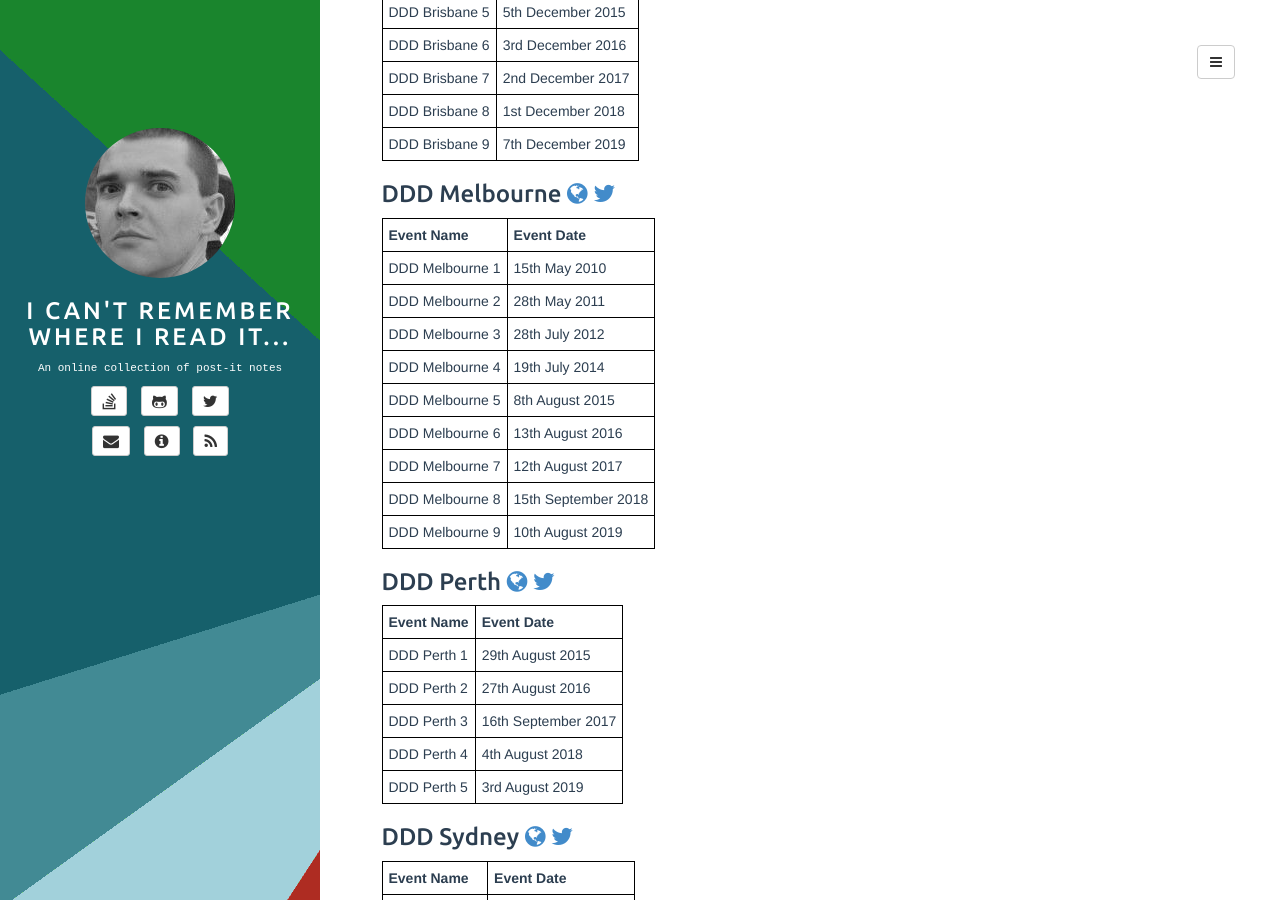
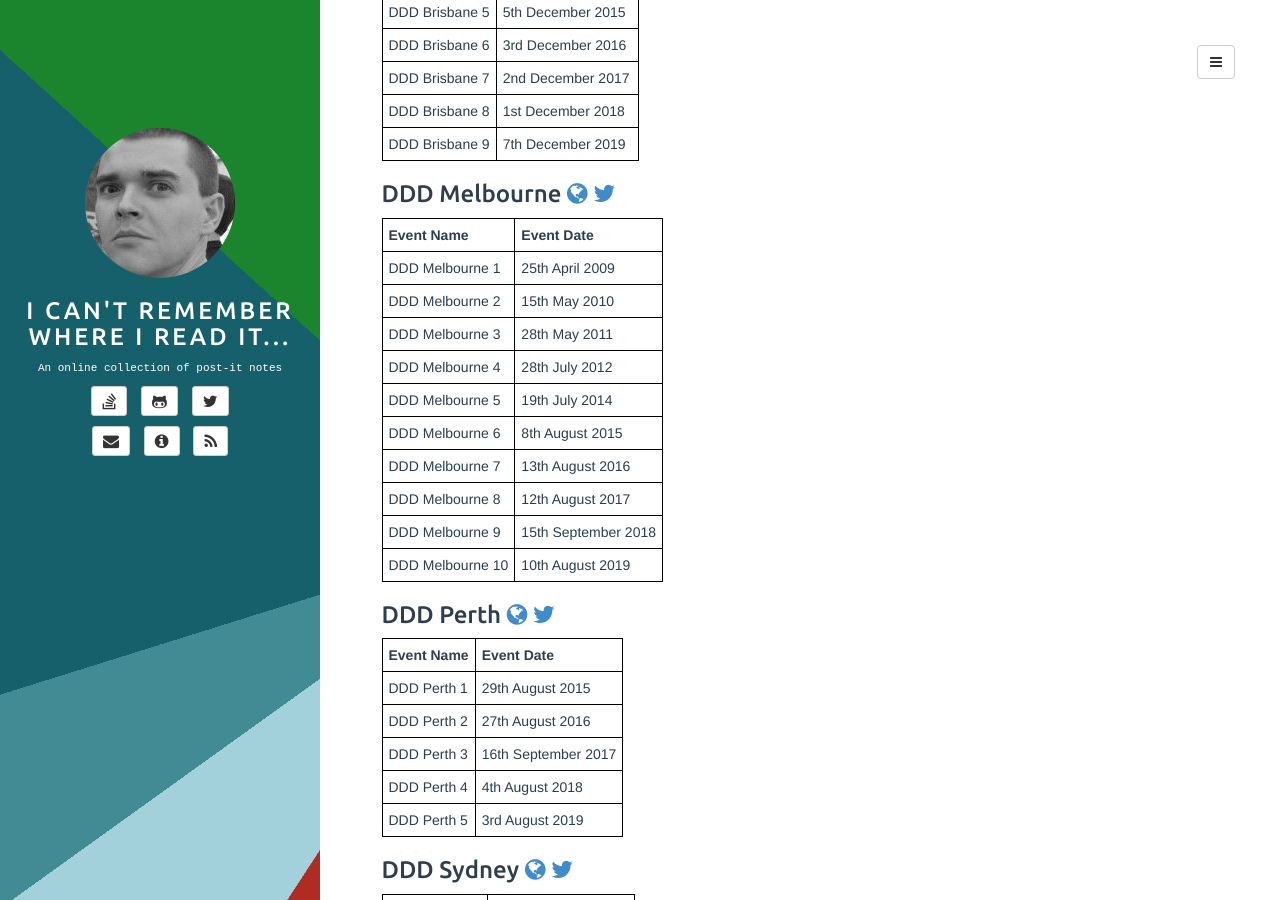
Before and after one commit to adrianbanks/adrianbanks.github.io, a Jekyll site: the page built from ddd-grouped.md, in a window 1280 px wide and 900 px high, scrolled down 4139 px. Built offline with Jekyll 4.4.1, drawn with Linux system fonts in a browser that asks for light colours.

Commit message:
Add a missing DDD Melbourne event

```diff
--- a/ddd-grouped.md
+++ b/ddd-grouped.md
@@ -193,17 +193,18 @@ There have been many Developer! Developer! Developer! events over the years, spr
 
 ### DDD Melbourne [<i class="fa fa-globe"></i>](http://www.dddmelbourne.com) [<i class="fa fa-twitter"></i>](https://twitter.com/dddmelb)
 
-| **Event Name**  | **Event Date**      |
-| --------------- | ------------------- |
-| DDD Melbourne 1 | 15th May 2010       |
-| DDD Melbourne 2 | 28th May 2011       |
-| DDD Melbourne 3 | 28th July 2012      |
-| DDD Melbourne 4 | 19th July 2014      |
-| DDD Melbourne 5 | 8th August 2015     |
-| DDD Melbourne 6 | 13th August 2016    |
-| DDD Melbourne 7 | 12th August 2017    |
-| DDD Melbourne 8 | 15th September 2018 |
-| DDD Melbourne 9 | 10th August 2019    |
+| **Event Name**   | **Event Date**      |
+| ---------------- | ------------------- |
+| DDD Melbourne 1  | 25th April 2009     |
+| DDD Melbourne 2  | 15th May 2010       |
+| DDD Melbourne 3  | 28th May 2011       |
+| DDD Melbourne 4  | 28th July 2012      |
+| DDD Melbourne 5  | 19th July 2014      |
+| DDD Melbourne 6  | 8th August 2015     |
+| DDD Melbourne 7  | 13th August 2016    |
+| DDD Melbourne 8  | 12th August 2017    |
+| DDD Melbourne 9  | 15th September 2018 |
+| DDD Melbourne 10 | 10th August 2019    |
 {:.mdtable}
 
 ### DDD Perth [<i class="fa fa-globe"></i>](http://www.dddperth.com) [<i class="fa fa-twitter"></i>](https://twitter.com/dddperth)
```
Also changed, not shown: ddd-list.md (+10 -9 lines).
